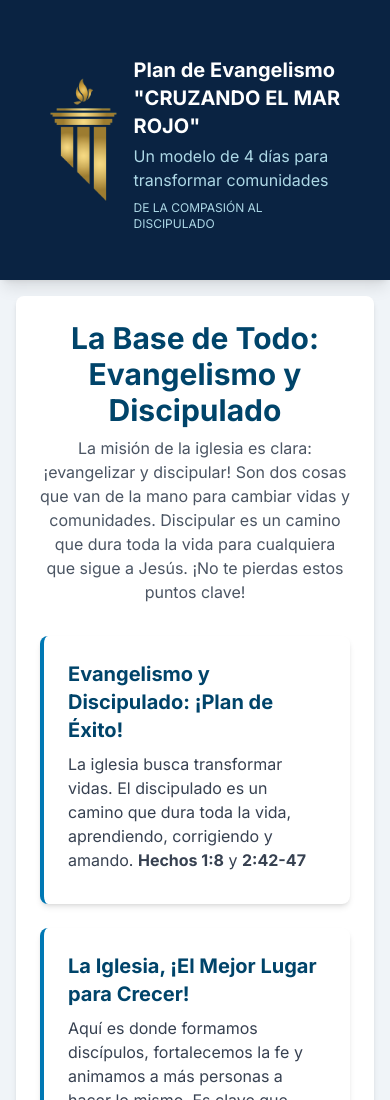
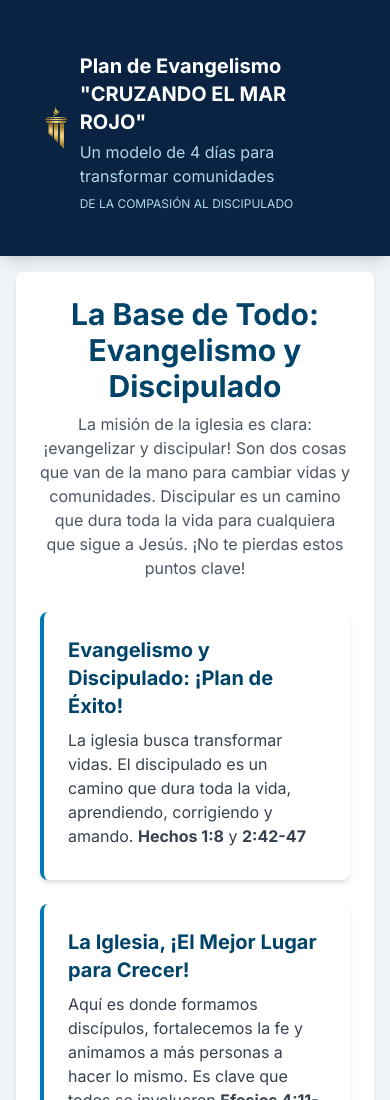
Before and after one commit to CentroCristianodeRestauracionLosRios/Ecuador, a plain HTML site: page index.html in a window 390 px wide. Shown: the top 1100 px of the page. Drawn offline with nearby package versions, Linux system fonts and the light colour scheme.

Commit message:
mayor control en celular

```diff
--- a/index.html
+++ b/index.html
@@ -9,7 +9,7 @@
     <link rel="preconnect" href="https://fonts.googleapis.com">
     <link rel="preconnect" href="https://fonts.gstatic.com" crossorigin>
     <link href="https://fonts.googleapis.com/css2?family=Inter:wght@400;600;700&display=swap" rel="stylesheet">
-     <meta charset="UTF-8">
+    <meta charset="UTF-8">
     <meta name="viewport" content="width=device-width, initial-scale=1.0">
     <title>Plan de Evangelismo</title>
     <link href="https://cdn.jsdelivr.net/npm/tailwindcss@2.2.19/dist/tailwind.min.css" rel="stylesheet">
@@ -104,42 +104,54 @@
         .timeline-item:last-child::after {
             display: none;
         }
- /* Estilos personalizados para el HEADER (mantener los mismos) */
+        /* Estilos personalizados para el HEADER */
         .brand-deep-blue {
             background-color: #0A2342;
         }
+
         .text-brand-light-sky-blue {
             color: #ADD8E6;
         }
+
+        /* Contenedor principal que alinea el logo y el texto */
         .header-content {
             display: flex;
-            align-items: center;
-            gap: 0.5rem; /* Ajustado para móvil */
-            padding: 1rem; /* Ajustado para móvil */
+            align-items: center; /* Alinea verticalmente los elementos al centro */
+            /* *** AJUSTES CLAVE PARA MÓVIL (espacio para texto de 3 líneas) *** */
+            gap: 0.25rem; /* Espacio MUY reducido entre logo y texto para móvil */
+            padding: 0.75rem; /* Padding general más pequeño en móvil */
         }
+
+        /* Contenedor del logo */
         .logo-container {
             display: flex;
             align-items: center;
             height: auto;
-            margin-right: 0.5rem; /* Ajustado para móvil */
+            /* *** AJUSTE CLAVE PARA MÓVIL (espacio para texto de 3 líneas) *** */
+            margin-right: 0.5rem; /* Espacio reducido a la derecha del logo para móvil */
         }
+
         /* Estilos responsivos del logo */
         .header-logo {
-            max-height: 300px; /* TAMAÑO DEL LOGO PARA CELULARES */
+            max-height: 80px; /* TAMAÑO DEL LOGO PARA CELULARES */
             height: auto;
             width: auto;
             object-fit: contain;
         }
+
+        /* Contenedor del texto (h1 y p) */
         .text-content {
             display: flex;
             flex-direction: column;
             text-align: left;
             flex-grow: 1;
-            margin-top: 0.5rem; /* Ajuste para móviles */
+            margin-top: 0.5rem; /* Mantiene un margen top para la alineación sutil */
         }
 
-        /* --- MEDIA QUERIES PARA RESPONSIVIDAD GENERAL --- */
-        @media (min-width: 768px) { /* Tabletas */
+        /* --- MEDIA QUERIES PARA RESPONSIVIDAD GENERAL (mantener estas) --- */
+
+        /* Para pantallas medianas (MD - tabletas y arriba, ~768px) */
+        @media (min-width: 768px) {
             .header-content {
                 gap: 1rem;
                 padding: 1.5rem 2rem;
@@ -155,7 +167,8 @@
             }
         }
 
-        @media (min-width: 1024px) { /* Escritorio */
+        /* Para pantallas grandes (LG - escritorio y arriba, ~1024px) */
+        @media (min-width: 1024px) {
             .header-content {
                 gap: 1.5rem;
                 padding: 2rem 3rem;
@@ -188,21 +201,19 @@
         }
 
         /* Clases de Tailwind CSS usadas (solo para referencia) */
+        /* Las clases de texto ahora están ajustadas en el HTML */
         .text-white { color: #fff; }
         .shadow-lg { box-shadow: 0 10px 15px -3px rgba(0, 0, 0, 0.1), 0 4px 6px -2px rgba(0, 0, 0, 0.05); }
         .font-bold { font-weight: 700; }
-        /* Las siguientes se modificarán en el HTML */
-        /* .text-3xl { font-size: 1.875rem; line-height: 2.25rem; } */
-        /* .md\:text-5xl { font-size: 3rem; line-height: 1; } */
-        /* .text-lg { font-size: 1.125rem; line-height: 1.75rem; } */
-        /* .md\:text-xl { font-size: 1.25rem; line-height: 1.75rem; } */
-        /* .text-sm { font-size: 0.875rem; line-height: 1.25rem; } */
-
-        /* Nuevas referencias de tamaño para móvil */
+        .text-xs { font-size: 0.75rem; /* 12px */ line-height: 1rem; /* 16px */ }
+        .text-sm { font-size: 0.875rem; /* 14px */ line-height: 1.25rem; /* 20px */ }
+        .text-base { font-size: 1rem; /* 16px */ line-height: 1.5rem; /* 24px */ }
+        .text-lg { font-size: 1.125rem; /* 18px */ line-height: 1.75rem; /* 28px */ }
+        .text-xl { font-size: 1.25rem; /* 20px */ line-height: 1.75rem; /* 28px */ } /* <-- Nueva referencia */
         .text-2xl { font-size: 1.5rem; /* 24px */ line-height: 2rem; /* 32px */ }
-        .text-base { font-size: 1rem; /* 16px */ line-height: 1.5rem; /* 24px */ }
-        .text-xs { font-size: 0.75rem; /* 12px */ line-height: 1rem; /* 16px */ }
-</style>
+        .md\:text-xl { font-size: 1.25rem; /* 20px */ line-height: 1.75rem; /* 28px */ }
+        .md\:text-5xl { font-size: 3rem; /* 48px */ line-height: 1; }
+ </style>
 </head>
 <body class="antialiased">
 
@@ -214,10 +225,10 @@
             <div class="text-content">
                 <h1 class="text-xl md:text-5xl font-bold">Plan de Evangelismo "CRUZANDO EL MAR ROJO"</h1>
                 <p class="text-base md:text-xl text-brand-light-sky-blue">Un modelo de 4 días para transformar comunidades</p>
-                <p class="text-xs md:text-base text-brand-light-sky-blue">DE LA COMPASIÓN AL DISCIPULADO</p>
+                <p class="text-xs md:text-xl text-brand-light-sky-blue">DE LA COMPASIÓN AL DISCIPULADO</p>
             </div>
         </div>
-</header>
+   </header>
 
     <main class="container mx-auto p-4 md:p-8">
 
```
